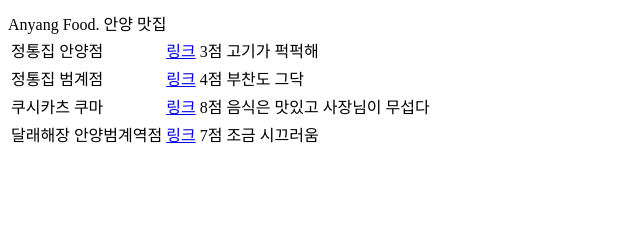
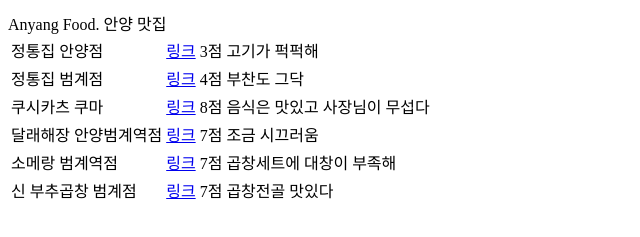
Before and after one commit to meyheel/meyheel.github.io, a plain HTML site: page anyang_food.html in a window 1280 px wide. Shown: the part 393-630 px from the top of the page, without its empty margins (0-640 px from the left). Drawn offline with Linux system fonts and the light colour scheme.

Commit message:
Update anyang_food.html

```diff
--- a/anyang_food.html
+++ b/anyang_food.html
@@ -61,6 +61,18 @@ Anyang Food.
     <td>7점</td>
     <td>조금 시끄러움</td>
   </tr>
+  <tr>
+    <td>소메랑 범계역점</td>
+    <td><a href="https://naver.me/FlJxtnki">링크</a></td>
+    <td>7점</td>
+    <td>곱창세트에 대창이 부족해</td>
+  </tr>
+  <tr>
+    <td>신 부추곱창 범계점</td>
+    <td><a href="https://naver.me/FJH63WsR">링크</a></td>
+    <td>7점</td>
+    <td>곱창전골 맛있다</td>
+  </tr>
 </table>
 
   </body>
```
